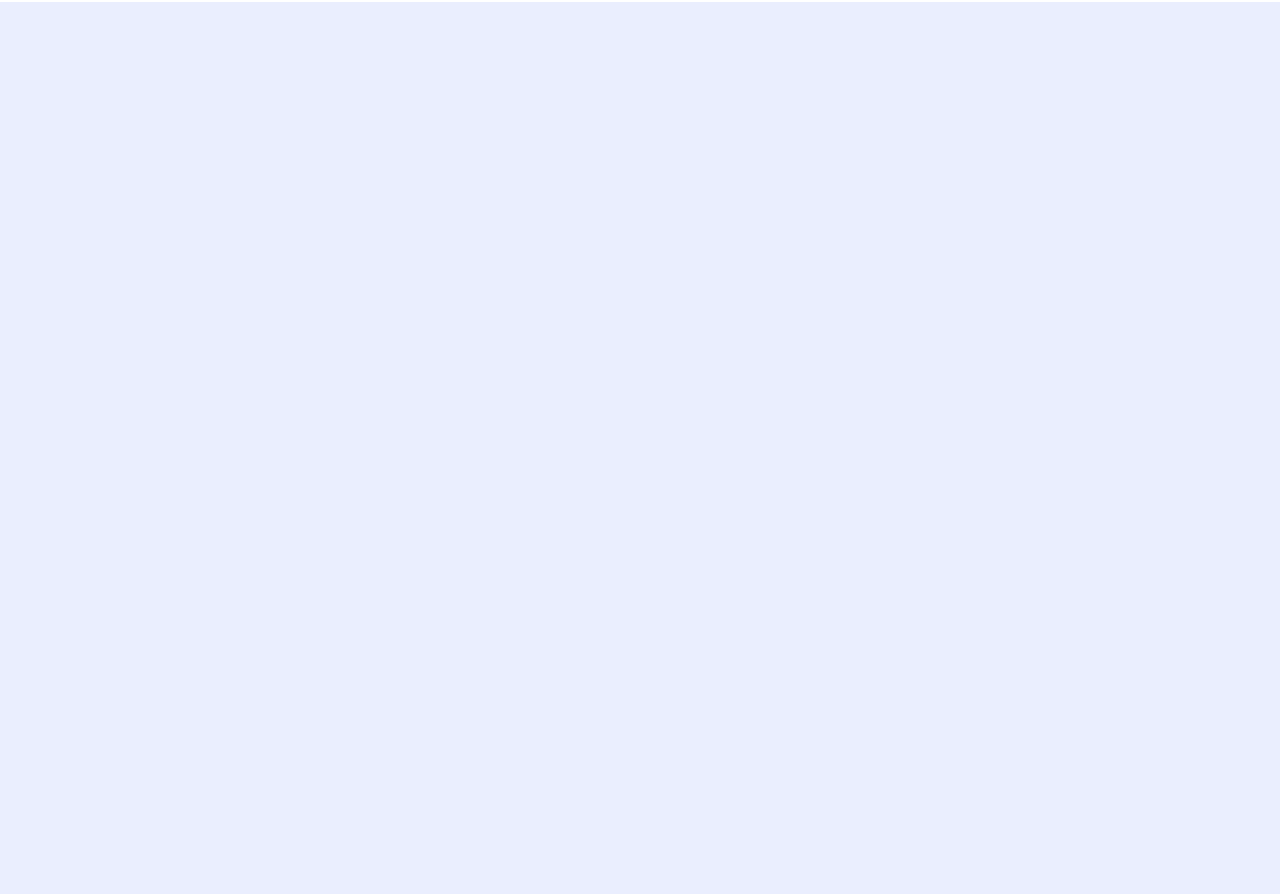
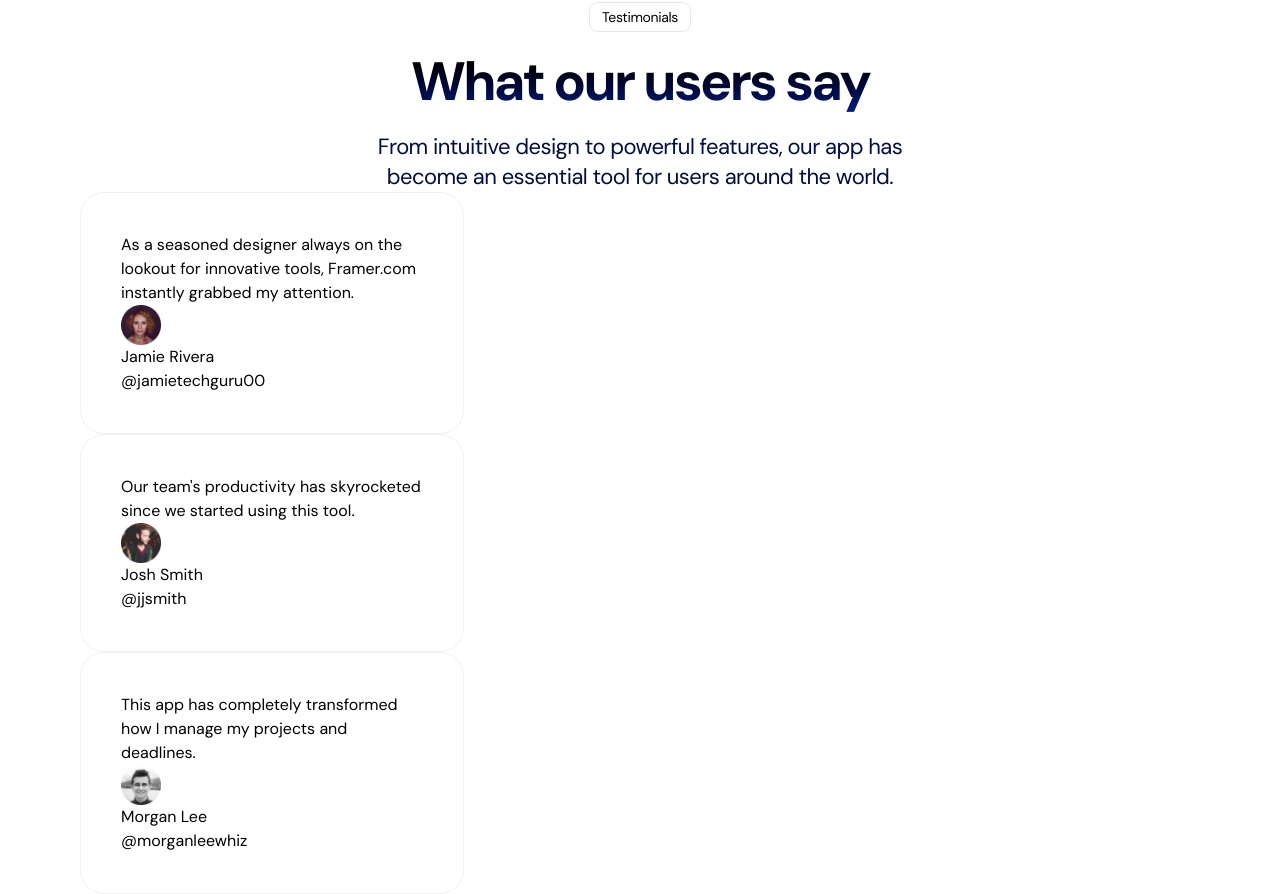
Before and after one commit to Meetkamal256/saas-landing-page, a Next.js app: page / in a window 1280 px wide. Shown: the part 2940-3834 px from the top of the page. Before the commit the page ends 2942 px from the top, so only its background shows below. Built offline with nearby package versions, Linux system fonts and the light colour scheme.

Commit message:
feat: scaffold testimonial section , update testimonials array, add reusable styles for .card in tailwind layer component

```diff
--- a/app/data.jsx
+++ b/app/data.jsx
@@ -57,21 +57,21 @@ export const testimonials = [
   {
     id: 1,
     text: "As a seasoned designer always on the lookout for innovative tools, Framer.com instantly grabbed my attention.",
-    imageSrc: "./assets/avatar-1.png",
+    imageSrc: "/assets/avatar-1.png",
     name: "Jamie Rivera",
     username: "@jamietechguru00",
   },
   {
     id: 2,
     text: "Our team's productivity has skyrocketed since we started using this tool. ",
-    imageSrc: "./assets/avatar-2.png",
+    imageSrc: "/assets/avatar-2.png",
     name: "Josh Smith",
     username: "@jjsmith",
   },
   {
     id: 3,
     text: "This app has completely transformed how I manage my projects and deadlines.",
-    imageSrc: "./assets/avatar-3.png",
+    imageSrc: "/assets/avatar-3.png",
     name: "Morgan Lee",
     username: "@morganleewhiz",
   },
@@ -92,7 +92,7 @@ export const testimonials = [
   {
     id: 6,
     text: "The customizability and integration capabilities of this app are top-notch.",
-    imageSrc: "./assets/avatar-6.png",
+    imageSrc: "/assets/avatar-6.png",
     name: "Riley Smith",
     username: "@rileysmith1",
   },
@@ -106,14 +106,14 @@ export const testimonials = [
   {
     id: 8,
     text: "With this app, we can easily assign tasks, track progress, and manage documents all in one place.",
-    imageSrc: "./assets/avatar-8.png",
+    imageSrc: "/assets/avatar-8.png",
     name: "Sam Dawson",
     username: "@dawsontechtips",
   },
   {
     id: 9,
     text: "Its user-friendly interface and robust features support our diverse needs.",
-    imageSrc: "./assets/avatar-9.png",
+    imageSrc: "/assets/avatar-9.png",
     name: "Casey Harper",
     username: "@casey09",
   },
--- a/app/globals.css
+++ b/app/globals.css
@@ -81,6 +81,10 @@ a {
   .section-heading {
     @apply max-w-[574px] mx-auto;
   }
+
+  .card {
+    @apply p-10 border border-[#f1f1f1] rounded-3xl max-w-sm w-full;
+  }
 }
 
 @media (prefers-reduced-motion: no-preference) {
--- a/app/page.tsx
+++ b/app/page.tsx
@@ -3,6 +3,7 @@ import { Hero } from "./sections/Hero";
 import { LogoTicker } from "./sections/LogoTicker";
 import { Pricing } from "./sections/Pricing";
 import { ProductShowcase } from "./sections/ProductShowcase";
+import { Testimonials } from "./sections/Testimonials";
 
 export default function Home() {
   return (
@@ -12,6 +13,7 @@ export default function Home() {
       <LogoTicker />
       <ProductShowcase />
       <Pricing />
+      <Testimonials />
     </>
   );
 }
--- a/app/sections/Testimonials.tsx
+++ b/app/sections/Testimonials.tsx
@@ -1,3 +1,45 @@
+import Image from "next/image";
+import { testimonials } from "../data";
+
 export const Testimonials = () => {
-  return null;
+  const firstColumn = testimonials.slice(0, 3);
+  const secondColumn = testimonials.slice(3, 6);
+  const thirdColumn = testimonials.slice(6, 9);
+
+  return (
+    <section className="bg-white">
+      <div className="container">
+        <div className="flex justify-center">
+          <div className="tag">Testimonials</div>
+        </div>
+        <div className="section-heading">
+          <h2 className="section-title mt-5">What our users say</h2>
+          <p className="section-description mt-5">
+            From intuitive design to powerful features, our app has become an
+            essential tool for users around the world.
+          </p>
+        </div>
+        {/* testimonial card */}
+        <div>
+          {firstColumn.map((testimonial) => (
+            <div
+              key={testimonial.id}
+              className="card shadow[0_7px_14px_#EAEAEA]"
+            >
+              <div>{testimonial.text}</div>
+              <div>
+                <div>
+                  <Image src={testimonial.imageSrc} alt="testimonial image" height={40} width={40}/>
+                </div>
+                <div>
+                  <div>{testimonial.name}</div>
+                  <div>{testimonial.username}</div>
+                </div>
+              </div>
+            </div>
+          ))}
+        </div>
+      </div>
+    </section>
+  );
 };
```
